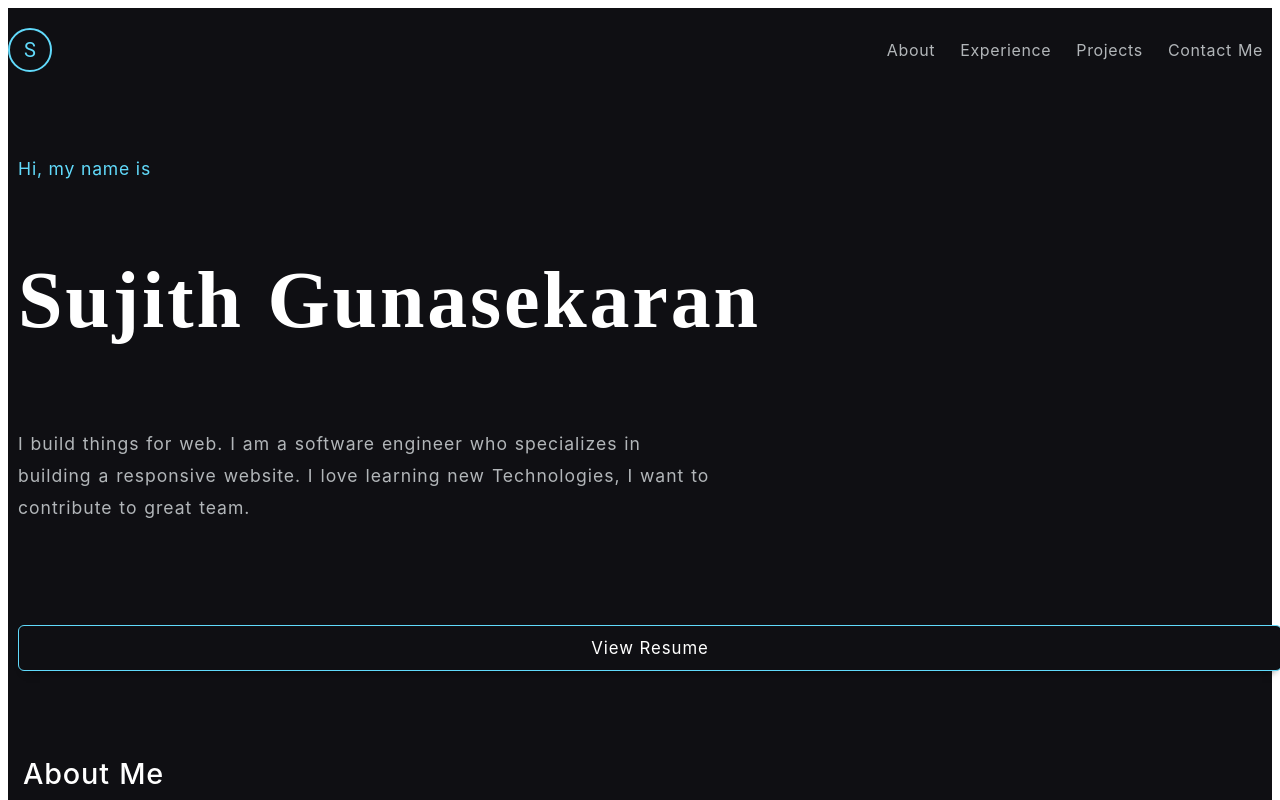
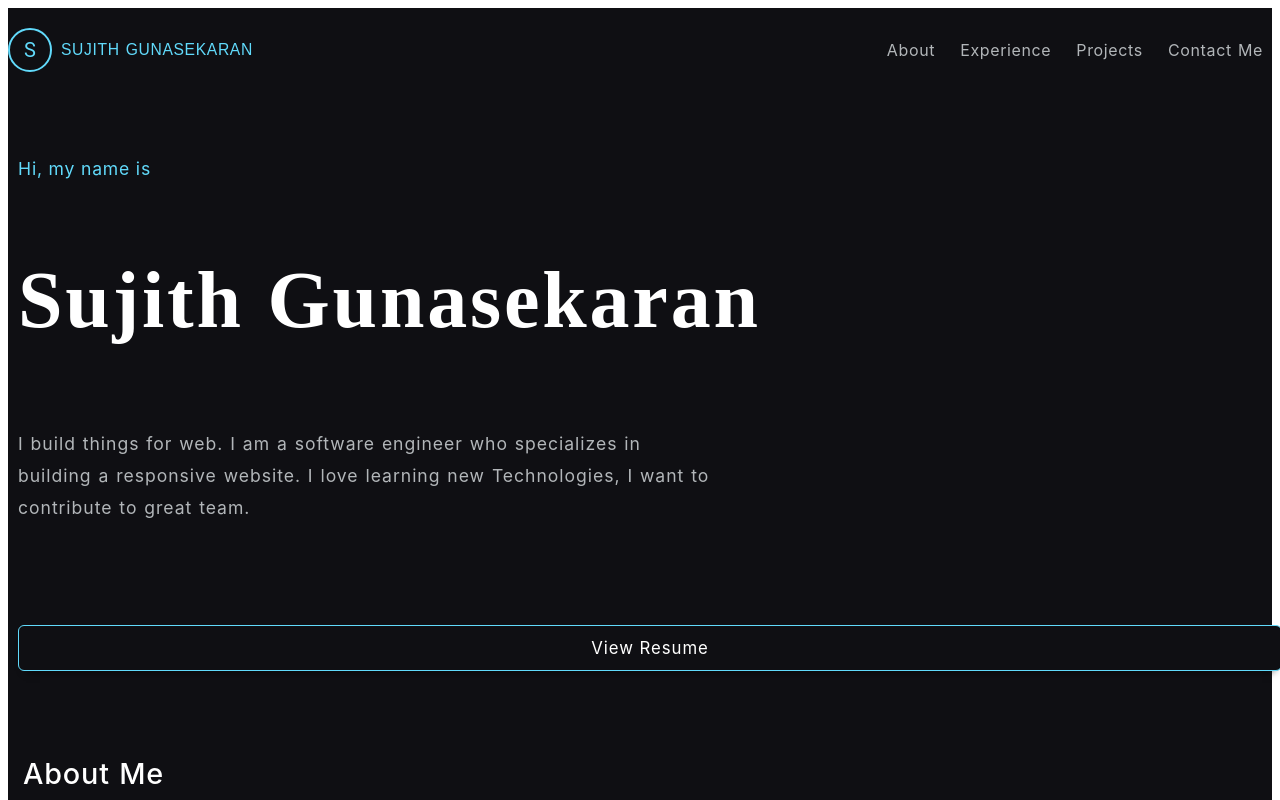
Before and after one commit to SujithGunasekaran/Portfolio, a Next.js app: page / in a window 1280 px wide. Shown: the top 800 px of the page. Built offline with nearby package versions, Linux system fonts and the light colour scheme; some icons are missing.

Commit message:
Pages updated

```diff
--- a/Component/Header.js
+++ b/Component/Header.js
@@ -36,7 +36,7 @@ export default function Header() {
                                 <div className="header-laptop-info">
                                     <div className="header-logo-name">
                                         <Avatar style={{ backgroundColor: 'var(--dark-first)', border: '2px solid var(--primary-blue)', color: 'var(--primary-blue)' }}>S</Avatar>
-                                        {/* <div className="header-my-name">{Header.logoName}</div> */}
+                                        <div className="header-my-name">{Header.logoName}</div>
                                     </div>
                                 </div>
                                 <div className="header-nav-list">
--- a/Component/Home.js
+++ b/Component/Home.js
@@ -1,18 +1,13 @@
-import { useState } from 'react';
 import Header from '../Component/Header';
 import MyInfo from '../Component/MyInfo';
 import Footer from '../Component/Footer';
 
 export default function Home() {
 
-    const [pageName, setPageName] = useState('About');
-
     return (
         <div>
             <div className="main-info-css">
-                <Header
-                    setPageName={setPageName}
-                />
+                <Header />
                 <MyInfo />
                 <Footer />
             </div>
--- a/Component/MyInfo.js
+++ b/Component/MyInfo.js
@@ -30,7 +30,7 @@ function MyInfo() {
                                 <div className="col-md-3">
                                     <div className="myinfo-resume-btn-display">
                                         <button className="myinfo-resume-btn">
-                                            <a href={Home.myResumeBtn.myResumeLink} target="_blank">{Home.myResumeBtn.myResumeName}</a>
+                                            <a href={Home.myResumeBtn.myResumeLink} rel="noreference" target="_blank">{Home.myResumeBtn.myResumeName}</a>
                                         </button>
                                     </div>
                                 </div>
```
